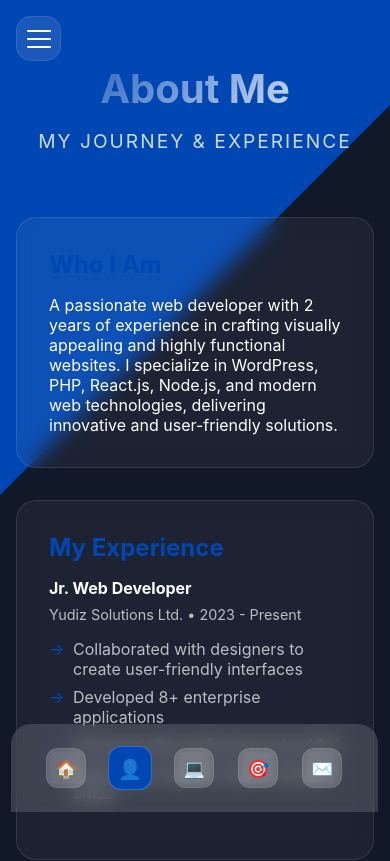
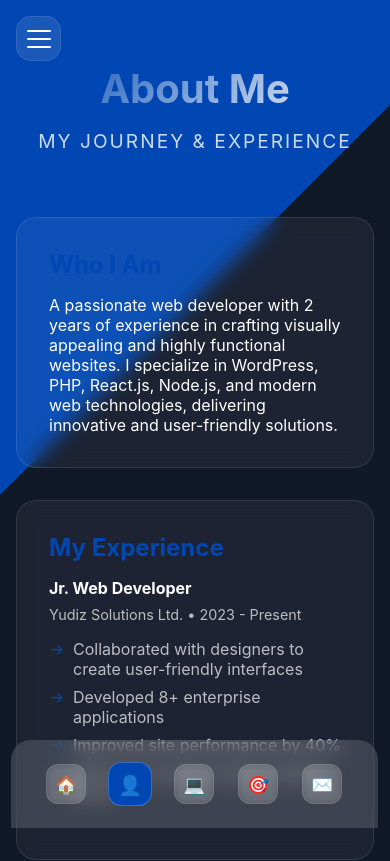
Before and after one commit to 100rabhk2812/portfolio, a React (Create React App) app: page /about in a window 390 px wide. Shown: the top 861 px of the page. Built offline with nearby package versions, Linux system fonts and the light colour scheme.

Commit message:
nav bar changes

```diff
--- a/src/styles/Portfolio.css
+++ b/src/styles/Portfolio.css
@@ -320,7 +320,7 @@
 
 .side-nav {
   position: fixed;
-  right: 2rem;
+  right: 1rem;
   top: 50%;
   transform: translateY(-50%) !important;
   z-index: 1000;
@@ -681,7 +681,7 @@
   }
 
   .side-nav {
-    bottom: 2rem;
+    bottom: 1rem;
     right: 15%;
     top: auto;
     transform: translateX(8%) !important;
@@ -719,7 +719,7 @@
 
 @media (max-width: 425px) {
   .side-nav {
-    bottom: 2rem;
+    bottom: 1rem;
     right: 6%;
     top: auto;
     transform: translateX(3%) !important;
@@ -742,3 +742,21 @@
     padding: 1rem 1rem;
   }
 }
+@media (max-width: 375px) {
+  .profile-section {
+    display: block;
+  }
+  .profile-image {
+    margin-bottom: 25px;
+  }
+  .social-links-portfolio a {
+    padding: 8px;
+  }
+  .action-buttons button {
+    padding: 10px 10px;
+    font-size: 15px;
+  }
+  .nav-item {
+    padding: 5px;
+  }
+}
--- a/src/styles/pages/About.css
+++ b/src/styles/pages/About.css
@@ -51,16 +51,19 @@
   font-size: 1.5rem;
 }
 
-.experience-item, .education-item {
+.experience-item,
+.education-item {
   margin-bottom: 1.5rem;
 }
 
-.experience-item h4, .education-item h4 {
+.experience-item h4,
+.education-item h4 {
   color: white;
   margin-bottom: 0.5rem;
 }
 
-.experience-item p, .education-item p {
+.experience-item p,
+.education-item p {
   color: rgba(255, 255, 255, 0.7);
   font-size: 0.9rem;
   margin-bottom: 1rem;
@@ -79,7 +82,7 @@
 }
 
 .experience-item ul li::before {
-  content: '→';
+  content: "→";
   position: absolute;
   left: 0;
   color: var(--primary-color);
@@ -138,3 +141,9 @@
     grid-template-columns: repeat(2, 1fr);
   }
 }
+
+@media (max-width: 375px) {
+  .interests-grid span {
+    font-size: 17px;
+  }
+}
```
